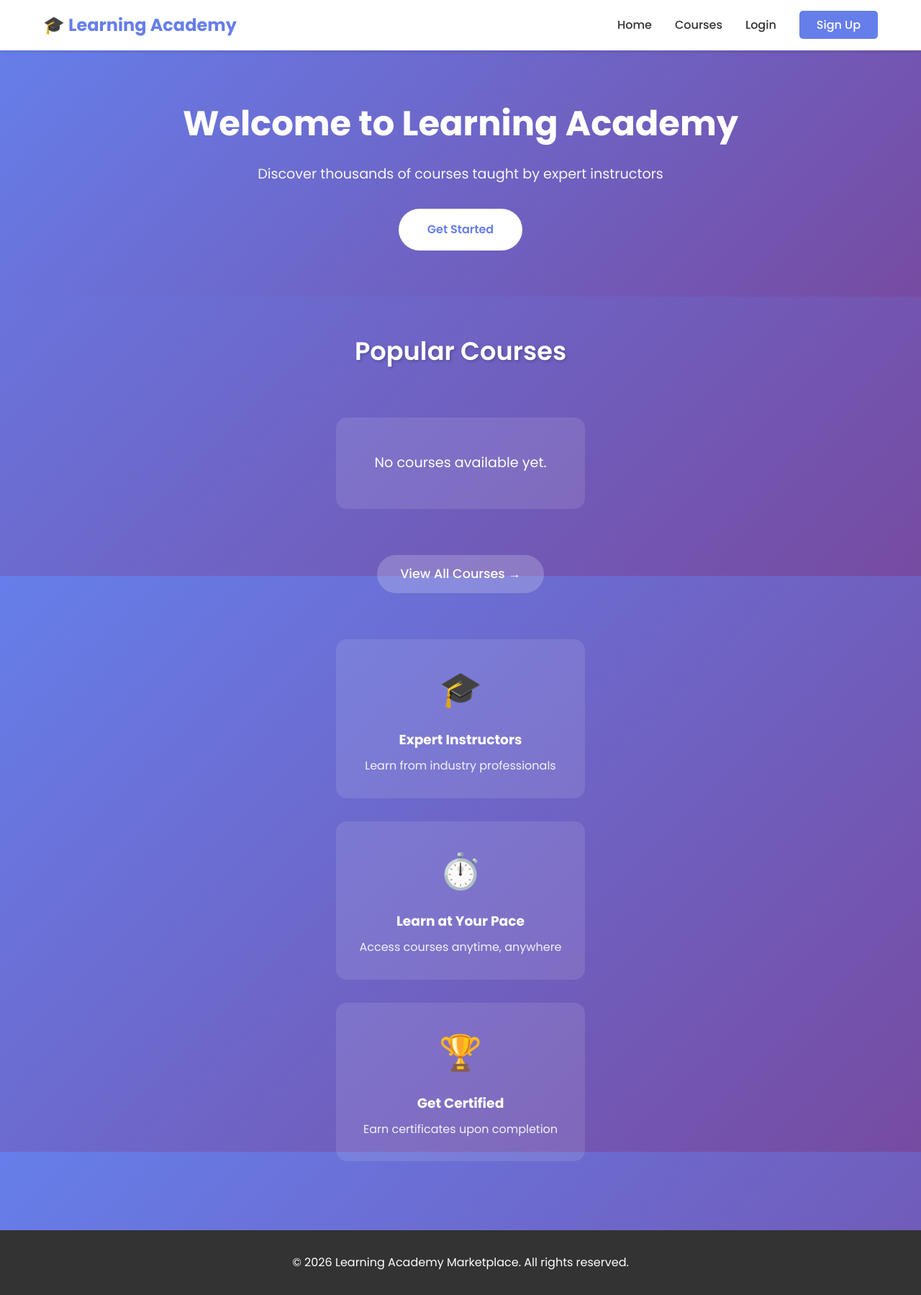
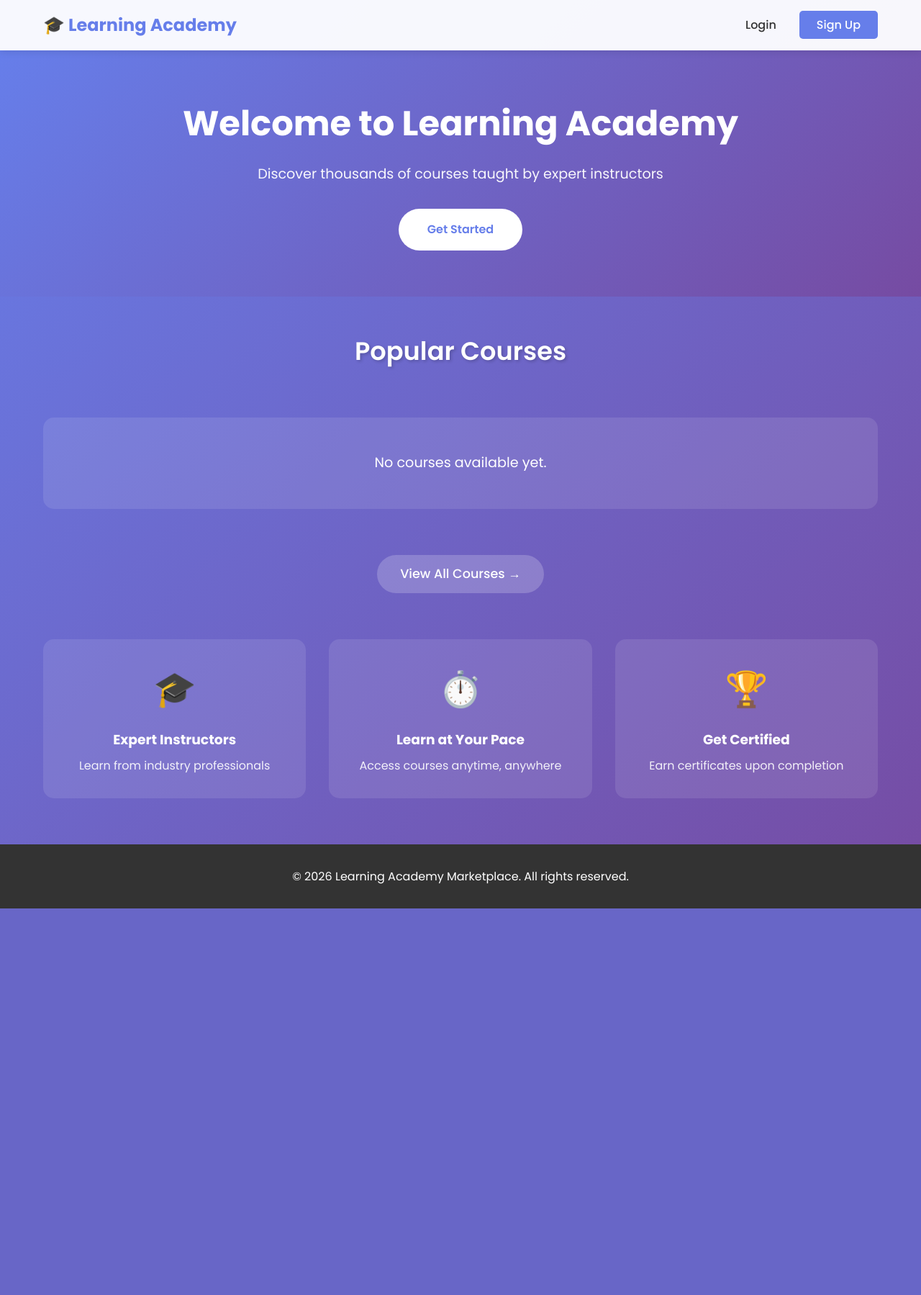
Before and after one commit to bjayanthi761/FSD, a PHP site: page /index.php in a window 1280 px wide. Shown: the whole page at 72% size. After the commit the page ends 1262 px from the top, so only its background shows below. Run offline with PHP 8.4, Linux system fonts and the light colour scheme; data that the repository does not hold is empty.

Commit message:
Update header.php

```diff
--- a/LEARNING_ACADEMY/header.php
+++ b/LEARNING_ACADEMY/header.php
@@ -7,54 +7,65 @@
     <link rel="stylesheet" href="assets/css/style.css">
     <link href="https://fonts.googleapis.com/css2?family=Poppins:wght@300;400;500;600;700&display=swap" rel="stylesheet">
     <style>
-    /* Add these styles to your existing styles */
-    html, body {
-        height: 100%;
+        /* Your existing styles... */
+        * {
             margin: 0;
             padding: 0;
+            box-sizing: border-box;
         }
 
         body {
-        display: flex;
-        flex-direction: column;
+            font-family: 'Poppins', sans-serif;
+            line-height: 1.6;
+            color: #333;
+            background: linear-gradient(135deg, #667eea 0%, #764ba2 100%);
             min-height: 100vh;
-        font-family: 'Poppins', sans-serif;
         }
 
-    main {
-        flex: 1;
-        display: flex;
-        flex-direction: column;
+        .container {
+            max-width: 1200px;
+            margin: 0 auto;
+            padding: 0 20px;
         }
 
-    /* Your existing navbar styles */
         .navbar {
-        background: white;
-        padding: 1rem 0;
-        box-shadow: 0 2px 5px rgba(0,0,0,0.1);
+            background: rgba(255, 255, 255, 0.95);
+            box-shadow: 0 2px 10px rgba(0,0,0,0.1);
+            position: sticky;
+            top: 0;
+            z-index: 1000;
         }
 
         .navbar .container {
             display: flex;
             justify-content: space-between;
             align-items: center;
-        max-width: 1200px;
-        margin: 0 auto;
-        padding: 0 20px;
+            padding: 1rem 20px;
+        }
+
+        .nav-brand a {
+            font-size: 1.5rem;
+            font-weight: 700;
+            color: #667eea;
+            text-decoration: none;
         }
 
         .nav-menu {
+            display: flex;
             list-style: none;
-        display: flex;
             gap: 2rem;
-        margin: 0;
-        padding: 0;
+            align-items: center;
         }
 
         .nav-menu a {
             text-decoration: none;
             color: #333;
             font-weight: 500;
+            transition: color 0.3s;
+        }
+
+        .nav-menu a:hover {
+            color: #667eea;
         }
 
         .btn-primary {
@@ -62,13 +73,19 @@
             color: white !important;
             padding: 0.5rem 1.5rem;
             border-radius: 5px;
+            transition: background 0.3s !important;
         }
 
-    .nav-brand a {
-        font-size: 1.5rem;
-        font-weight: bold;
-        color: #667eea;
-        text-decoration: none;
+        .btn-primary:hover {
+            background: #764ba2;
+        }
+
+        .footer {
+            background: #333;
+            color: white;
+            text-align: center;
+            padding: 2rem 0;
+            margin-top: 2rem;
         }
     </style>
 </head>
@@ -76,13 +93,12 @@
     <nav class="navbar">
         <div class="container">
             <div class="nav-brand">
-                <a href="index.php" style="font-size: 1.5rem; font-weight: bold; color: #667eea; text-decoration: none;">🎓 Learning Academy</a>
+                <a href="dashboard.php">🎓 Learning Academy</a>
             </div>
             <ul class="nav-menu">
-                <li><a href="index.php">Home</a></li>
-                <li><a href="courses.php">Courses</a></li>
                 <?php if (isset($_SESSION['user_id'])): ?>
                     <li><a href="dashboard.php">Dashboard</a></li>
+                    <li><a href="courses.php">Courses</a></li>
                     <li><a href="logout.php">Logout (<?php echo $_SESSION['username']; ?>)</a></li>
                 <?php else: ?>
                     <li><a href="login.php">Login</a></li>
```
Lines whose indentation alone changed are shown as unchanged.
